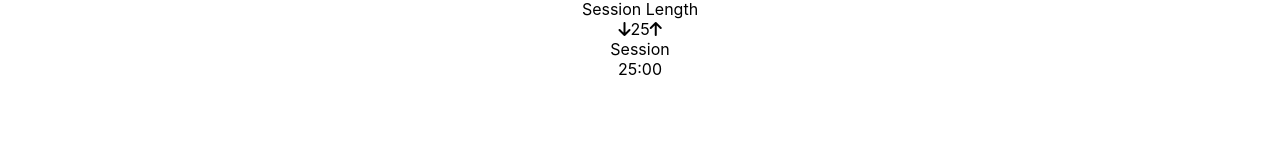
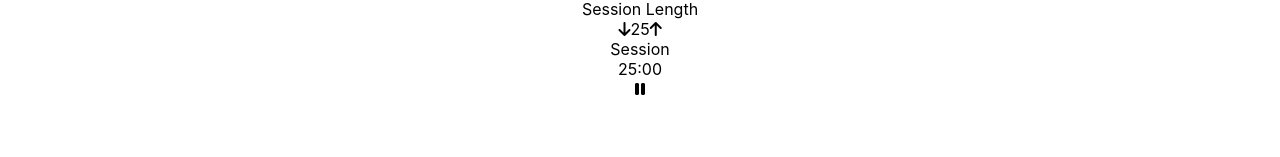
Before and after one commit to rkh-leung/fcc-clock, a React (Create React App) app: page / in a window 1280 px wide. Shown: the part 143-300 px from the top of the page. Built offline with nearby package versions, Linux system fonts and the light colour scheme.

Commit message:
add: content user story 9

```diff
--- a/src/App.tsx
+++ b/src/App.tsx
@@ -42,6 +42,9 @@ function App() {
         {minute < 10 ? `0${minute}` : minute}:
         {second % 60 < 10 ? `0${second % 60}` : second % 60}
       </div>
+      <div id={'control'}>
+        <i className={'fas fa-pause'} id={'start_stop'} />
+      </div>
     </div>
   )
 }
```
